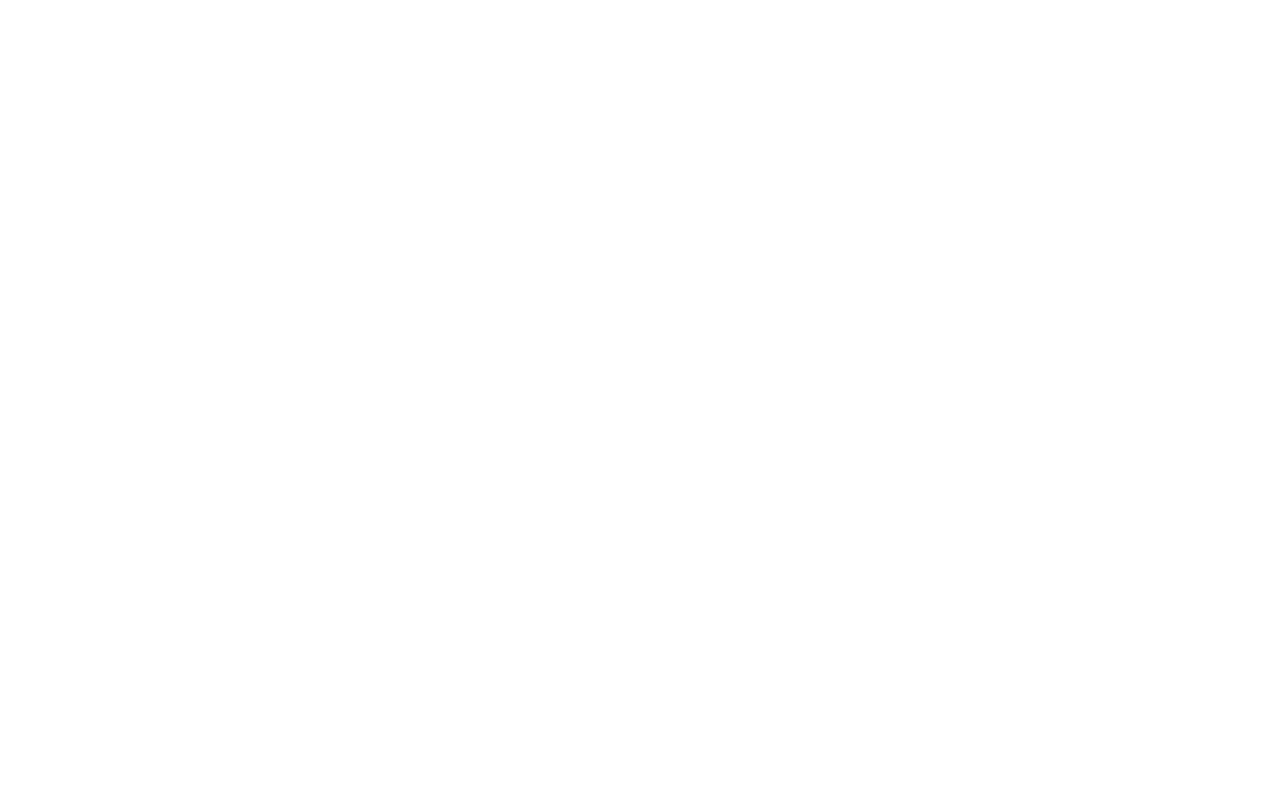
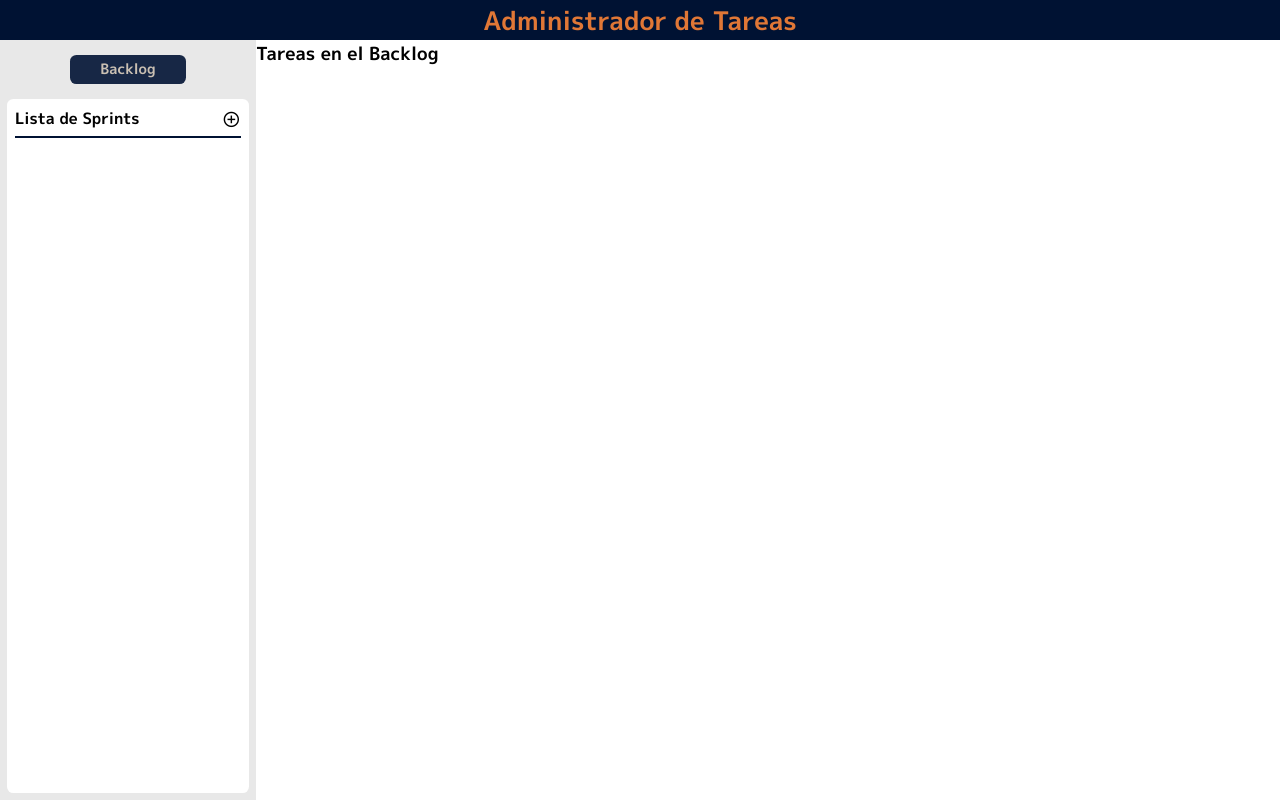
Before and after one commit to Santiago91218/Proyecto-ToDoList, a React (Vite) app: page / in a window 1280 px wide. Built offline with nearby package versions, Linux system fonts and the light colour scheme.

Commit message:
Header y empezamos con la lista de Sprints

```diff
--- a/src/App.tsx
+++ b/src/App.tsx
@@ -1,11 +1,10 @@
-import { CrearSprint } from "./components/ui/PopUps/CrearSprint/CrearSprint"
+import { ScreenBacklog } from "./components/screens/ScreenBacklog/ScreenBacklog";
 function App() {
-
   return (
     <>
-
+      <ScreenBacklog />
     </>
-  )
+  );
 }
 
-export default App
+export default App;
--- /dev/null
+++ b/src/components/screens/ScreenBacklog/ScreenBacklog.tsx
@@ -0,0 +1,20 @@
+import { Header } from "../../ui/Header/Header";
+import { ViewSprints } from "../../ui/ViewSprints/ViewSprints";
+
+export const ScreenBacklog = () => {
+  return (
+    <div>
+      <Header />
+      <div className="grid grid-cols-5 h-[95vh]">
+        <div className="col-span-1 bg-[#E8E8E8] !p-[7px]">
+          <ViewSprints />
+        </div>
+
+        <div>
+          <h2 className="text-lg font-bold">Tareas en el Backlog</h2>
+          {/* aca va la seccion tarea kucka cabrera*/}
+        </div>
+      </div>
+    </div>
+  );
+};
--- /dev/null
+++ b/src/components/screens/ScreenSprint/ScreenSprint.tsx
@@ -0,0 +1,9 @@
+export const ScreenSprint = () => {
+  return (
+    <div>
+      {/*
+        Screen de la 2da pantalla(vista de la sprint)
+        */}
+    </div>
+  );
+};
--- a/src/components/screens/prueba.tsx
+++ /dev/null
@@ -1,9 +0,0 @@
-const prueba = () => {
-  return (
-    <div>
-
-    </div>
-  )
-}
-
-export default prueba
--- /dev/null
+++ b/src/components/ui/Header/Header.tsx
@@ -0,0 +1,7 @@
+export const Header = () => {
+  return (
+    <div className="bg-[#001233] w-[100%] h-[5vh] flex justify-center items-center">
+      <h1 className="text-[#E07736] text-[2vw]">Administrador de Tareas</h1>
+    </div>
+  );
+};
--- /dev/null
+++ b/src/components/ui/ListSprints/ListSprints.tsx
@@ -0,0 +1,36 @@
+import { useState } from "react";
+import { CrearSprint } from "../PopUps/CrearSprint/CrearSprint";
+
+export const ListSprints = () => {
+  const [modal, setModal] = useState<boolean>(false);
+
+  const handleCloseModal = () => {
+    setModal(false);
+  };
+
+  return (
+    <div className=" !p-[8px] bg-white w-[100%] h-full flex flex-col items-center rounded-[0.4rem]">
+      <div className="flex justify-between items-center w-full">
+        <h3 className="text-[1.22vw] font-semibold">Lista de Sprints</h3>
+        <button
+          onClick={() => {
+            setModal(true);
+          }}
+          className="cursor-pointer hover:text-[#C2C2C2] flex"
+        >
+          <span className="material-symbols-outlined !text-[1.5vw]">
+            add_circle
+          </span>
+        </button>
+      </div>
+
+      {modal && <CrearSprint closeModal={handleCloseModal} />}
+      <span className="inline-block w-full h-[2px] bg-[#001233] !mt-[5px]"></span>
+      <div>
+        {/*
+        Aca ponemos la CardSprint
+        */}
+      </div>
+    </div>
+  );
+};
--- a/src/components/ui/PopUps/CrearSprint/CrearSprint.tsx
+++ b/src/components/ui/PopUps/CrearSprint/CrearSprint.tsx
@@ -1,18 +1,28 @@
-export const CrearSprint = () => {
+import { FC, FormEvent } from "react";
+
+interface IProps {
+  closeModal: () => void;
+}
+
+export const CrearSprint: FC<IProps> = ({ closeModal }) => {
+  const handleSubmit = (e: FormEvent) => {
+    e.preventDefault();
+  };
+
   return (
     <div className="absolute top-0 left-0 flex justify-center items-center w-[100vw] h-[100vh] backdrop-blur-sm backdrop-brightness-90">
-      <div className="bg-[#fff] shadow-[5px_5px_10px_5px_gray] w-[25vw] h-[50vh] flex flex-col gap-8 items-center justify-center p-1 rounded">
-        <div className="w-[100%] flex justify-center items-center mb-[20px]">
-          <h3 className="text-[35px]">Crear Sprint</h3>
+      <div className="bg-[#fff] shadow-[5px_5px_10px_5px_gray] w-[30%] !p-[12px] flex flex-col gap-8 items-center justify-center p-1 rounded">
+        <div className="w-[100%] flex justify-center items-center !mb-[20px]">
+          <h3 className="text-[40px]">Crear Sprint</h3>
         </div>
         <form
-          action=""
+          onSubmit={handleSubmit}
           className="flex flex-col justify-center items-center gap-7 w-[100%] relative"
         >
           <input
             type="text"
             placeholder="Ingrese el nombre"
-            className="text-[#696666] w-[70%] p-[0.4rem] border-1 border-[#B4A490] rounded-[0.5rem] cursor-pointer bg-[#CAC0B3]/60 focus:outline-none hover:bg-[#CAC0B3]/80"
+            className="text-[#696666] w-[70%] !p-[0.4rem] border-1 border-[#B4A490] rounded-[0.5rem] cursor-pointer bg-[#CAC0B3]/60 focus:outline-none hover:bg-[#CAC0B3]/80"
           />
           <label
             htmlFor="fechaInicio"
@@ -22,23 +32,29 @@ export const CrearSprint = () => {
           </label>
           <input
             type="date"
-            className="text-[#696666] w-[70%] p-[0.5rem] border-1 border-[#B4A490] rounded-[0.5rem] cursor-pointer bg-[#CAC0B3]/60 focus:outline-none hover:bg-[#CAC0B3]/80"
+            className="text-[#696666] w-[70%] !p-[0.4rem] border-1 border-[#B4A490] rounded-[0.5rem] cursor-pointer bg-[#CAC0B3]/60 focus:outline-none hover:bg-[#CAC0B3]/80"
           />
           <label
             htmlFor="fechaCierre"
-            className="text-[#696666] absolute top-[115px] left-[75px] text-sm"
+            className="text-[#696666] absolute top-[112px] left-[75px] text-sm"
           >
             Fecha Cierre
           </label>
           <input
             type="date"
-            className="text-[#696666] w-[70%] p-[0.5rem] border-1 border-[#B4A490] rounded-[0.5rem] cursor-pointer bg-[#CAC0B3]/60 focus:outline-none hover:bg-[#CAC0B3]/80"
+            className="text-[#696666] w-[70%] !p-[0.4rem] border-1 border-[#B4A490] rounded-[0.5rem] cursor-pointer bg-[#CAC0B3]/60 focus:outline-none hover:bg-[#CAC0B3]/80"
           />
-          <div className="flex gap-[3vw]">
-            <button className="p-[0.3rem] w-[6vw] text-[#CAC0B3] bg-[#001233]/95 hover:bg-[#042052] text-lg  rounded-[0.4rem]  cursor-pointer mt-[30px]">
+          <div className="flex gap-[4vw] !mt-[30px]">
+            <button
+              onClick={closeModal}
+              className="!p-[0.3rem] w-[6vw] text-[#CAC0B3] bg-[#001233]/95 hover:bg-[#042052] text-[1vw]  rounded-[0.4rem] cursor-pointer mt-[30px]"
+            >
               Cancelar
             </button>
-            <button className="p-[0.3rem] w-[6vw] text-[#CAC0B3] bg-[#001233]/95 hover:bg-[#042052] text-lg  rounded-[0.4rem]  cursor-pointer mt-[30px]">
+            <button
+              type="submit"
+              className="!p-[0.3rem] w-[6vw] text-[#CAC0B3] bg-[#001233]/95 hover:bg-[#042052] text-[1vw]  rounded-[0.4rem]  cursor-pointer mt-[30px]"
+            >
               Confirmar
             </button>
           </div>
--- /dev/null
+++ b/src/components/ui/ViewSprints/ViewSprints.tsx
@@ -0,0 +1,14 @@
+import { ListSprints } from "../ListSprints/ListSprints";
+
+export const ViewSprints = () => {
+  return (
+    <div className="bg-[#E8E8E8] h-full flex justify-center items-center flex-col">
+      <div className="flex justify-center">
+        <button className="!mb-[15px] !mt-[8px] flex items-center justify-center bg-[#001233]/90 w-[9vw] h-[2.3vw] text-[#CAC0B3] text-[1.12vw] rounded-[0.4rem] hover:bg-[#001233] cursor-pointer">
+          Backlog
+        </button>
+      </div>
+      <ListSprints />
+    </div>
+  );
+};
--- a/src/index.css
+++ b/src/index.css
@@ -1,4 +1,6 @@
-body {
+* {
+  padding: 0;
+  margin: 0;
   font-family: "M Plus 1p", sans-serif;
 }
 @import "tailwindcss";
```
